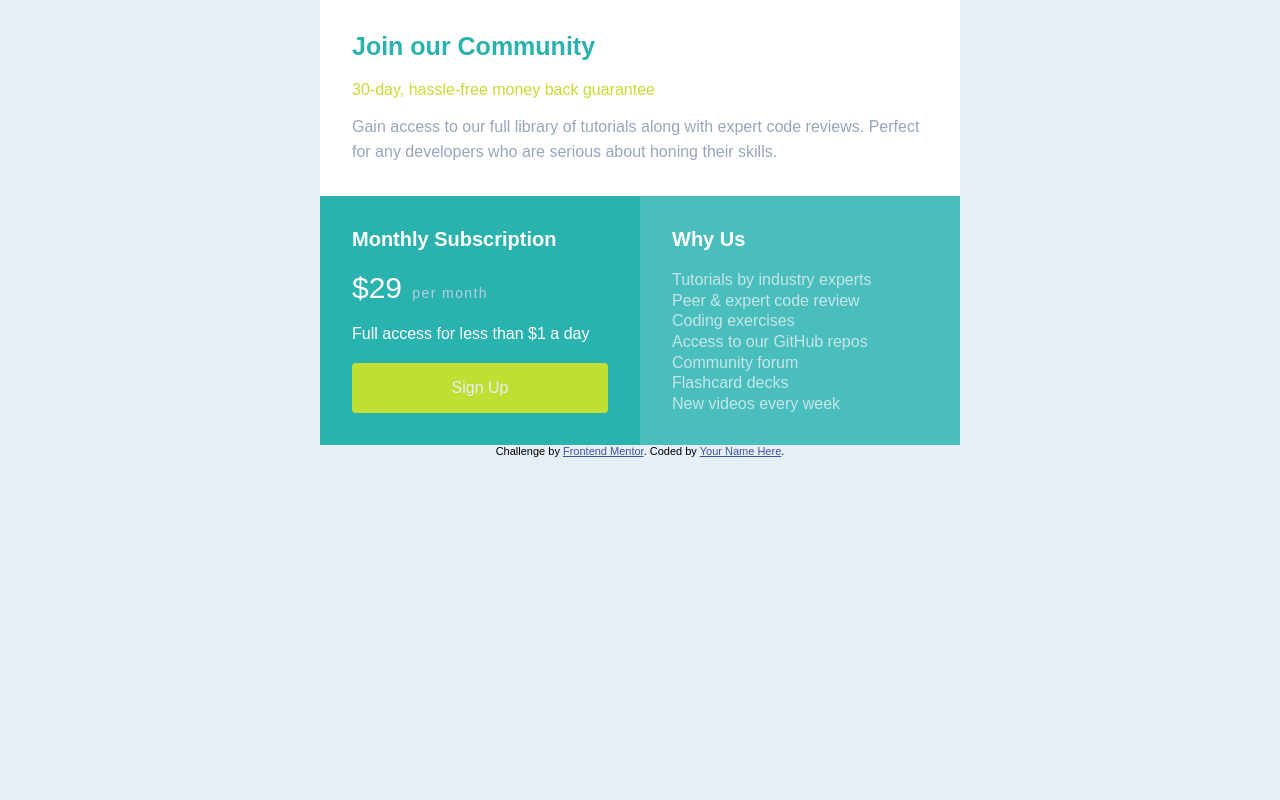
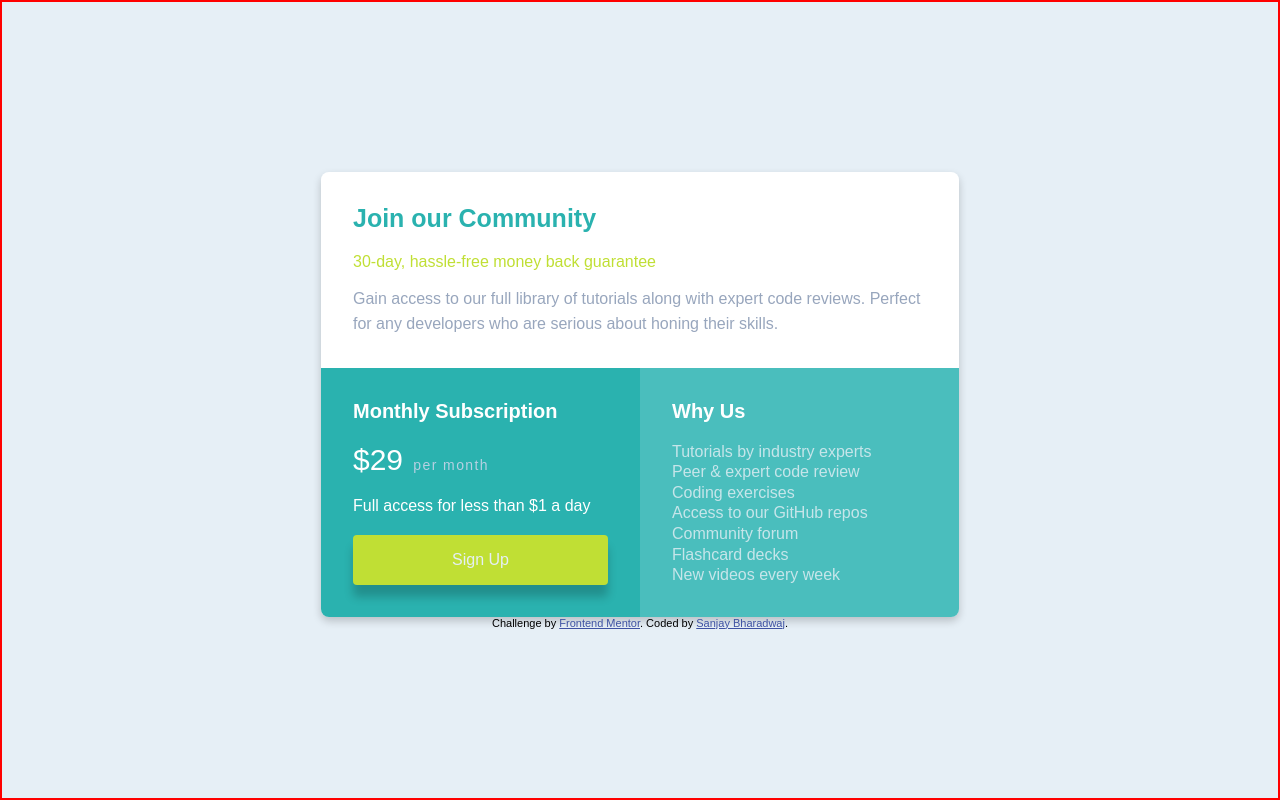
Before and after one commit to SanjayB06/single-price-grid, a plain HTML site: page index.html in a window 1280 px wide. Drawn offline with Linux system fonts and the light colour scheme; a web font is replaced by a local one.

Commit message:
final styling

```diff
--- a/index.html
+++ b/index.html
@@ -15,6 +15,7 @@
   </style>
 </head>
 <body>
+  <div class="body">
     <div class="container">
       <div class="hero">
         <h3>Join our Community</h3>
@@ -44,8 +45,9 @@
     <footer>
       <p class="attribution">
         Challenge by <a href="https://www.frontendmentor.io?ref=challenge" target="_blank">Frontend Mentor</a>.
-      Coded by <a href="#">Your Name Here</a>.
+        Coded by <a href="https://www.frontendmentor.io/profile/SanjayB06">Sanjay Bharadwaj</a>.
       </p>
     </footer>
+  </div>
 </body>
 </html>
--- a/styles.css
+++ b/styles.css
@@ -7,19 +7,30 @@
     --padding: 2em;
     font-family: "Karla",sans-serif;
 }
+body {
+    background-color: #e6eff6;
+}
+.body {
+    display: flex;
+    flex-direction: column;
+    border: 2px solid red;
+    height: 100vh;
+    justify-content: center;
+}
 
 .container {
     display: grid;
     width: 90%;
     margin: 0 auto;
     font-size: 16px;
+    border-radius: 8px;
+    box-shadow: 0 4px 8px 0 rgba(0, 0, 0, 0.2);
 }
-body {
-    background-color: #e6eff6;
-}
+
 .hero {
     background-color: white;
-    padding: var(--padding)
+    padding: var(--padding);
+    border-radius: 8px 8px 0 0;
 }
 .hero h3 {
     color: hsl(179, 62%, 43%);
@@ -61,6 +72,7 @@ body {
     width: 100%;
     text-align: center;
     border-radius: 4px;
+    box-shadow: 0 12px 10px 0 rgba(0, 0, 0, 0.2);
 }
 .button a {
     color: hsl(204, 43%, 93%) ;
@@ -74,6 +86,7 @@ body {
     display: flex;
     flex-direction: column;
     justify-content: space-between;
+    border-radius: 0 0 8px 8px;
 }
 
 .reasons {
@@ -102,9 +115,11 @@ body {
     }
     .money {
         grid-area: card1;
+        border-radius: 0 0 0 8px;
     }
     .why {
         grid-area: card2;
+        border-radius: 0 0 8px 0;
     }
     .why h4, .money h3 {
         font-size: 20px
```
Lines whose indentation alone changed are shown as unchanged.
